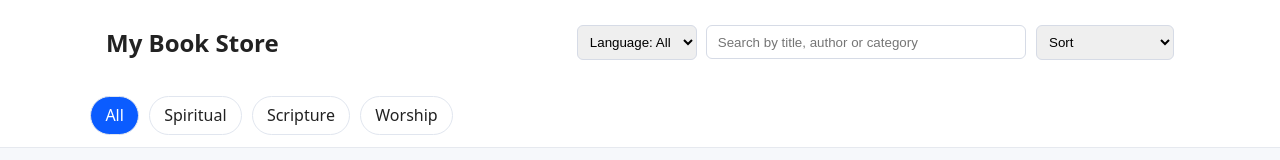
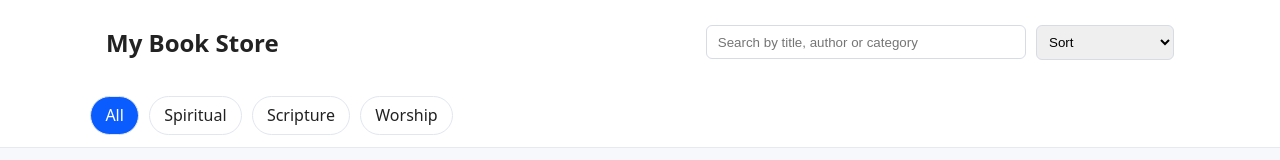
Before and after one commit to pmbooks/catalogue, a plain HTML site: page index.html in a window 1280 px wide. Shown: the top 160 px of the page. Drawn offline with Linux system fonts and the light colour scheme.

Commit message:
Update index.html

```diff
--- a/index.html
+++ b/index.html
@@ -11,16 +11,7 @@
     <div class="container header-row">
       <h1 class="logo">My Book Store</h1>
       <div class="controls">
-    <select id="lang">
-      <option value="all">Language: All</option>
-      <option value="English">English</option>
-      <option value="Hindi">Hindi</option>
-      <option value="Odia">Odia</option>
-      <option value="Bengali">Bengali</option>
-      <option value="Telugu">Telugu</option>
-    </select>
-
-    <input id="search" placeholder="Search by title, author or category" />
+      <input id="search" placeholder="Search by title, author or category" />
 
     <select id="sort">
       <option value="default">Sort</option>
```
